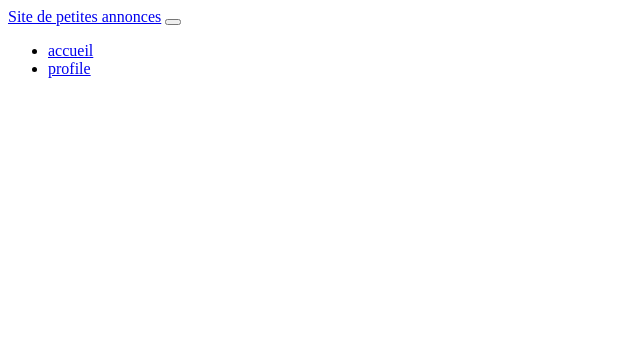
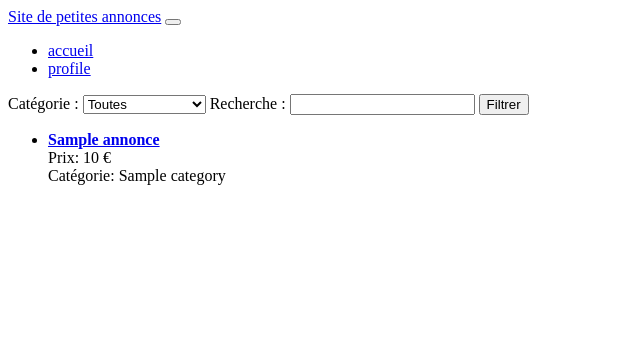
Before and after one commit to ZephyrRaine/groupe3, a PHP site: page /page_liste_annonce.php in a window 1280 px wide. Shown: the top 338 px of the page, without its empty margins (0-640 px from the left). Run offline with PHP 8.4, Linux system fonts and the light colour scheme; tables that the repository leaves empty or names only in its code hold one stand-in row (values such as "Sample post").

Commit message:
Annonce + page liste annonce

```diff
--- a/page_liste_annonce.php
+++ b/page_liste_annonce.php
@@ -3,7 +3,7 @@
 session_start();
 
 // Inclure les fichiers nécessaires
-require_once(__DIR__ . '/BDD.php'); // Assurez-vous que ce fichier contient la connexion à la base de données
+require_once(__DIR__ . '/BDD.php');
 require_once(__DIR__ . '/header.php');
 ?>
 
@@ -15,12 +15,86 @@ require_once(__DIR__ . '/header.php');
     <meta name="description" content="Description de votre site ou page">
     <meta name="keywords" content="mots-clés, séparés, par, des, virgules">
     <meta name="author" content="Votre Nom">
-    <title>Annonce</title>
+    <title>Liste des Annonces</title>
 </head>
 <body>
     <main>
+        <?php
+        global $dbh;
 
+        if (!$dbh) {
+            die("Connexion échouée");
+        }
 
+        $categories_stmt = $dbh->prepare("SELECT id, nom FROM categories");
+        $categories_stmt->execute();
+        $categories = $categories_stmt->fetchAll(PDO::FETCH_ASSOC);
 
+        $selected_category = isset($_POST['category']) ? intval($_POST['category']) : 0;
+        $search_term = isset($_POST['search']) ? trim($_POST['search']) : '';
+
+        $sql = "SELECT annonces.id, annonces.titre, annonces.prix, categories.nom AS nom_categorie
+                FROM annonces
+                JOIN categories ON annonces.id_categorie = categories.id
+                WHERE 1=1";
+
+        if ($selected_category > 0) {
+            $sql .= " AND annonces.id_categorie = :category";
+        }
+
+        if (!empty($search_term)) {
+            $sql .= " AND annonces.titre LIKE :search";
+        }
+
+        $stmt = $dbh->prepare($sql);
+        if ($selected_category > 0) {
+            $stmt->bindParam(':category', $selected_category, PDO::PARAM_INT);
+        }
+        if (!empty($search_term)) {
+            $search_term_with_wildcards = '%' . $search_term . '%';
+            $stmt->bindParam(':search', $search_term_with_wildcards, PDO::PARAM_STR);
+        }
+
+        $stmt->execute();
+        $annonces = $stmt->fetchAll(PDO::FETCH_ASSOC);
+        ?>
+
+        <form method="POST" action="page_liste_annonce.php">
+            <label for="category">Catégorie :</label>
+            <select name="category" id="category">
+                <option value="0">Toutes</option>
+                <?php foreach ($categories as $category): ?>
+                    <option value="<?php echo $category['id']; ?>" <?php if ($category['id'] == $selected_category) echo 'selected'; ?>>
+                        <?php echo htmlspecialchars($category['nom']); ?>
+                    </option>
+                <?php endforeach; ?>
+            </select>
+
+            <label for="search">Recherche :</label>
+            <input type="text" name="search" id="search" value="<?php echo htmlspecialchars($search_term); ?>">
+
+            <button type="submit">Filtrer</button>
+        </form>
+
+        <?php if (count($annonces) > 0): ?>
+            <ul>
+                <?php foreach ($annonces as $annonce): ?>
+                    <li>
+                        <a href="annonce.php?id=<?php echo $annonce['id']; ?>"><strong><?php echo htmlspecialchars($annonce['titre']); ?></strong></a><br>
+                        Prix: <?php echo htmlspecialchars($annonce['prix']); ?> €<br>
+                        Catégorie: <?php echo htmlspecialchars($annonce['nom_categorie']); ?>
+                    </li>
+                <?php endforeach; ?>
+            </ul>
+        <?php else: ?>
+            <p>Aucune annonce trouvée.</p>
+        <?php endif; ?>
     </main>
+
+    <footer>
+        <?php
+        require_once(__DIR__ . '/footer.php');
+        ?>
+    </footer>
 </body>
+</html>
```
Also changed, not shown: Annonce.php (+16 -15 lines).
